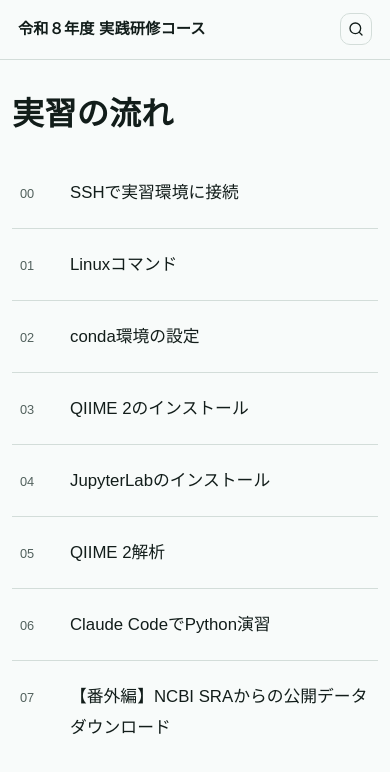
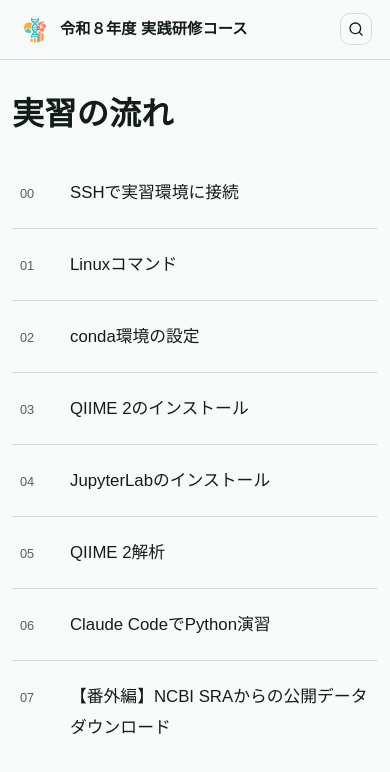
Before and after one commit to iWellness/r8_jissyu-kenshu, an Astro site: page / in a window 390 px wide. Built offline with nearby package versions, Linux system fonts and the light colour scheme; Astro itself is replaced by a stand-in of ours.

Commit message:
feat: add brand logo to site header

```diff
--- a/scripts/check-ui.mjs
+++ b/scripts/check-ui.mjs
@@ -41,6 +41,9 @@ assert.equal(practice.querySelector('iframe'), null);
 assert.ok(practice.matches('a.webterm-practice[href="https://webterm.app/ja/tutorials"][target="_blank"][rel~="noopener"]'));
 for (const document of [home, linux]) {
   assert.equal(document.querySelector('a[href$="/lessons/vscode/"]'), null);
+  const brandLogo = document.querySelector('.site-brand img.site-brand__logo');
+  assert.ok(brandLogo, 'The site brand should include its logo');
+  assert.equal(brandLogo.getAttribute('alt'), '');
 }
 await assert.rejects(access('dist/lessons/vscode/index.html'));
 const ssh = await documentAt('lessons/ssh/index.html');
--- a/src/layouts/BaseLayout.astro
+++ b/src/layouts/BaseLayout.astro
@@ -1,6 +1,8 @@
 ---
+import { Image } from 'astro:assets';
 import Search from '@/components/Search.astro';
 import '@/styles/global.css';
+import brandLogo from '../../img/BS-jinzai-HP-logo.png';
 
 export interface Props {
   /** Browser and social title. */
@@ -20,14 +22,17 @@ const pageTitle = title === 'BI実践研修' ? title : `${title} | BI実践研
     <meta name="viewport" content="width=device-width" />
     <meta name="description" content={description} />
     <meta name="generator" content={Astro.generator} />
-    <link rel="icon" href={`${import.meta.env.BASE_URL}favicon.svg`} type="image/svg+xml" />
+    <link rel="icon" href={brandLogo.src} type="image/png" />
     <title>{pageTitle}</title>
     <script is:inline>document.documentElement.dataset.js = 'true';</script>
   </head>
   <body>
     <a class="skip-link" href="#main-content">本文へ移動</a>
     <header class="site-header">
-      <a class="site-brand" href={import.meta.env.BASE_URL}>令和８年度 実践研修コース</a>
+      <a class="site-brand" href={import.meta.env.BASE_URL}>
+        <Image class="site-brand__logo" src={brandLogo} alt="" width={38} height={38} />
+        <span>令和８年度 実践研修コース</span>
+      </a>
       <Search />
     </header>
     <slot />
--- a/src/styles/global.css
+++ b/src/styles/global.css
@@ -126,7 +126,8 @@ html[data-js='true'] .js-only:not(.mobile-nav-button):not(.lesson-sidebar__close
   border-bottom: 1px solid var(--border);
   backdrop-filter: blur(12px);
 }
-.site-brand { color: var(--foreground); font-size: .95rem; font-weight: 650; text-decoration: none; letter-spacing: .01em; }
+.site-brand { display: inline-flex; align-items: center; gap: 10px; color: var(--foreground); font-size: .95rem; font-weight: 650; text-decoration: none; letter-spacing: .01em; }
+.site-brand__logo { width: 38px; height: 38px; flex: 0 0 38px; object-fit: contain; }
 
 .search__dialog { width: min(640px, calc(100% - 32px)); max-height: 76vh; padding: 0; color: var(--foreground); background: var(--popover); border: 1px solid var(--border); border-radius: calc(var(--radius) * 1.5); box-shadow: 0 24px 80px oklch(0.15 0.02 175 / 22%); }
 .search__dialog::backdrop { background: oklch(0.15 0.02 175 / 48%); backdrop-filter: blur(3px); }
@@ -240,6 +241,8 @@ a:focus-visible, summary:focus-visible { outline: 2px solid var(--ring); outline
 
 @media (max-width: 899px) {
   .site-header { padding: 0 18px; }
+  .site-brand { gap: 8px; }
+  .site-brand__logo { width: 34px; height: 34px; flex-basis: 34px; }
   .lesson-shell { display: block; width: min(800px, calc(100% - 36px)); }
   .lesson-main { padding-top: 42px; }
   html[data-js='true'] .mobile-nav-button { display: inline-flex !important; position: fixed; z-index: 20; right: 18px; bottom: 18px; box-shadow: 0 8px 24px oklch(0.2 0.03 175 / 20%); }
--- a/tests/unit/migration-regressions.test.ts
+++ b/tests/unit/migration-regressions.test.ts
@@ -9,7 +9,7 @@ describe('migrated command regressions', () => {
     ]);
 
     expect(home).not.toContain('教材で指定したバージョンを使用してください。');
-    expect(layout).toContain('class="site-brand" href={import.meta.env.BASE_URL}>令和８年度 実践研修コース</a>');
+    expect(layout).toContain('<span>令和８年度 実践研修コース</span>');
   });
 
   it('creates workspace before teaching Tab completion', async () => {
```
Also changed, not shown: img/BS-jinzai-HP-logo.png (added).
